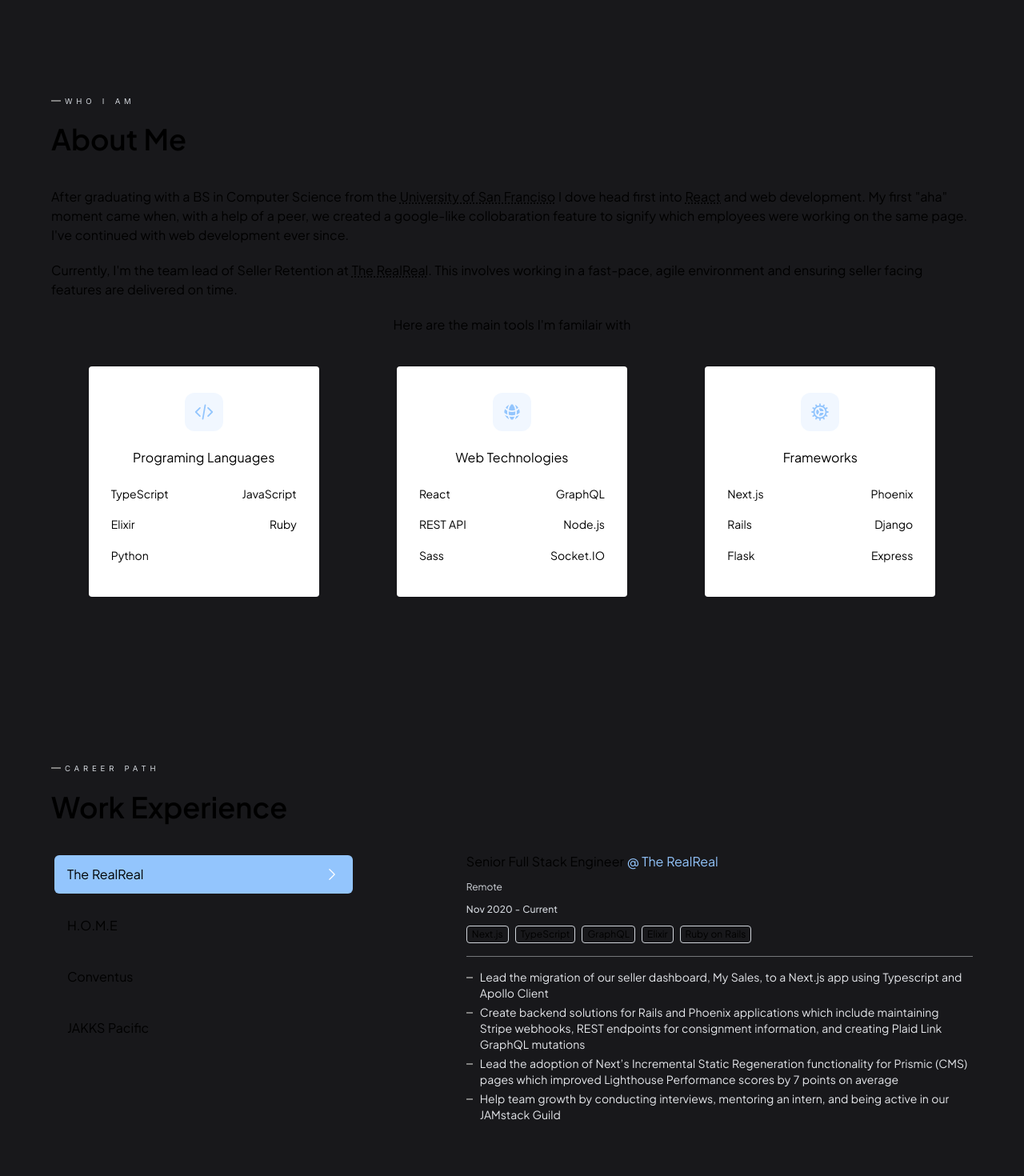
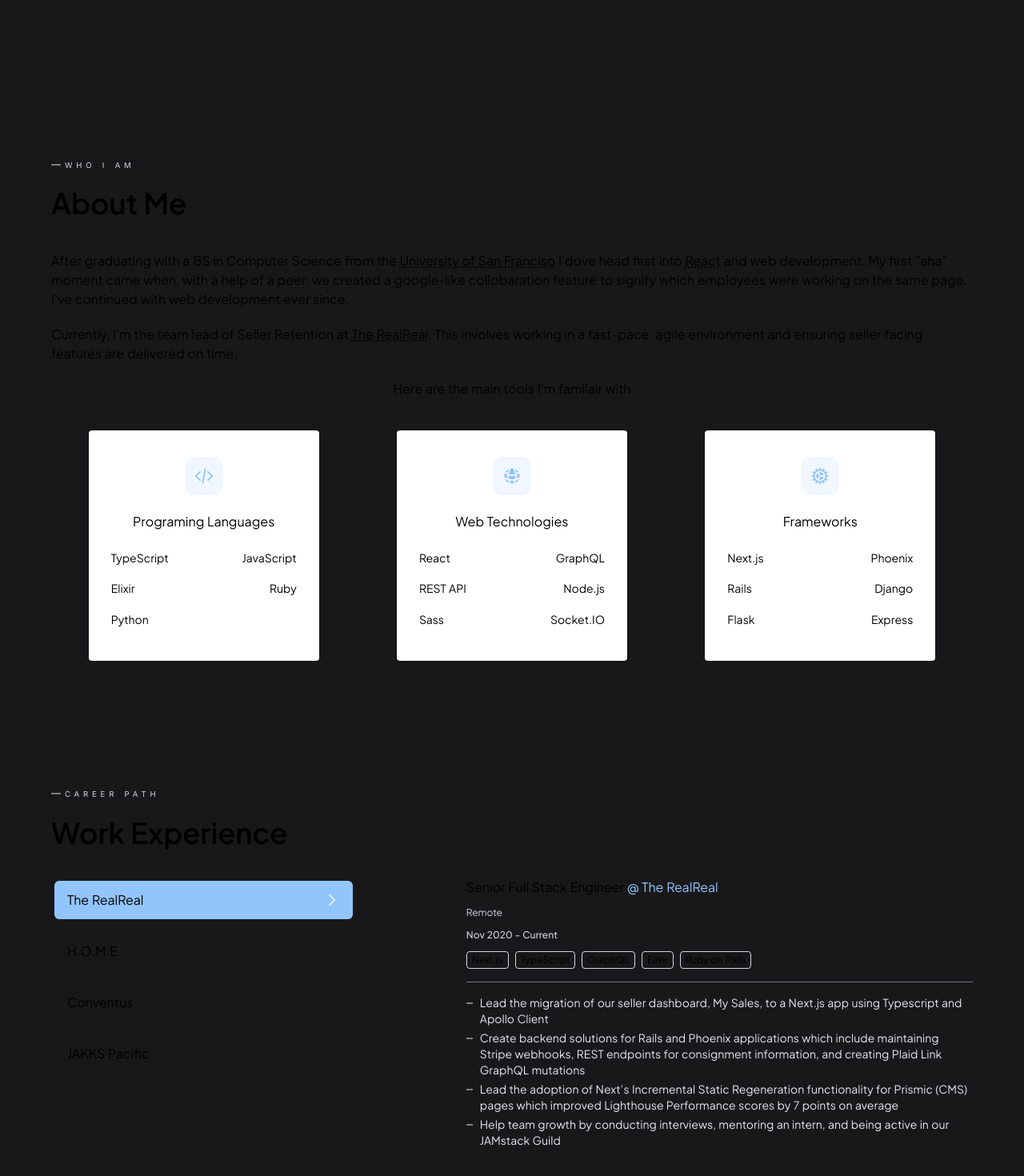
Before and after one commit to GabrielCee27/portfolio, a Next.js app: page / in a window 1280 px wide. Shown: the part 680-2150 px from the top of the page at 80% size. Built offline with nearby package versions, Linux system fonts and the light colour scheme.

Commit message:
pixel push footer

```diff
--- a/src/pages/_document.tsx
+++ b/src/pages/_document.tsx
@@ -9,7 +9,7 @@ export default function Document() {
       <body className="bg-zinc-900 h-full">
         <Main />
         <NextScript />
-        <footer className="flex flex-col p-6 pt-36 text-xs text-center gap-2">
+        <footer className="flex flex-col px-2 pb-6 pt-36 text-xs text-center gap-2">
           <div className="flex felx-row justify-center gap-5">
             <ExternalIconLinks />
           </div>
--- a/src/pages/index.tsx
+++ b/src/pages/index.tsx
@@ -9,7 +9,7 @@ import About from "@/components/About";
 
 const plusJakartaSans = Plus_Jakarta_Sans({ subsets: ["latin"] });
 
-const SECTION_PADDING = "pt-52";
+const SECTION_PADDING = "py-20";
 
 export default function Home() {
   return (
@@ -31,7 +31,7 @@ export default function Home() {
 
       <main className="w-full min-h-screen px-10 max-w-7xl m-auto md:px-16 pb-3 mt-[72px] md:mt-0">
         <Hero />
-        <section id="about">
+        <section id="about" className={SECTION_PADDING}>
           <About />
         </section>
         <section id="experience" className={SECTION_PADDING}>
```
